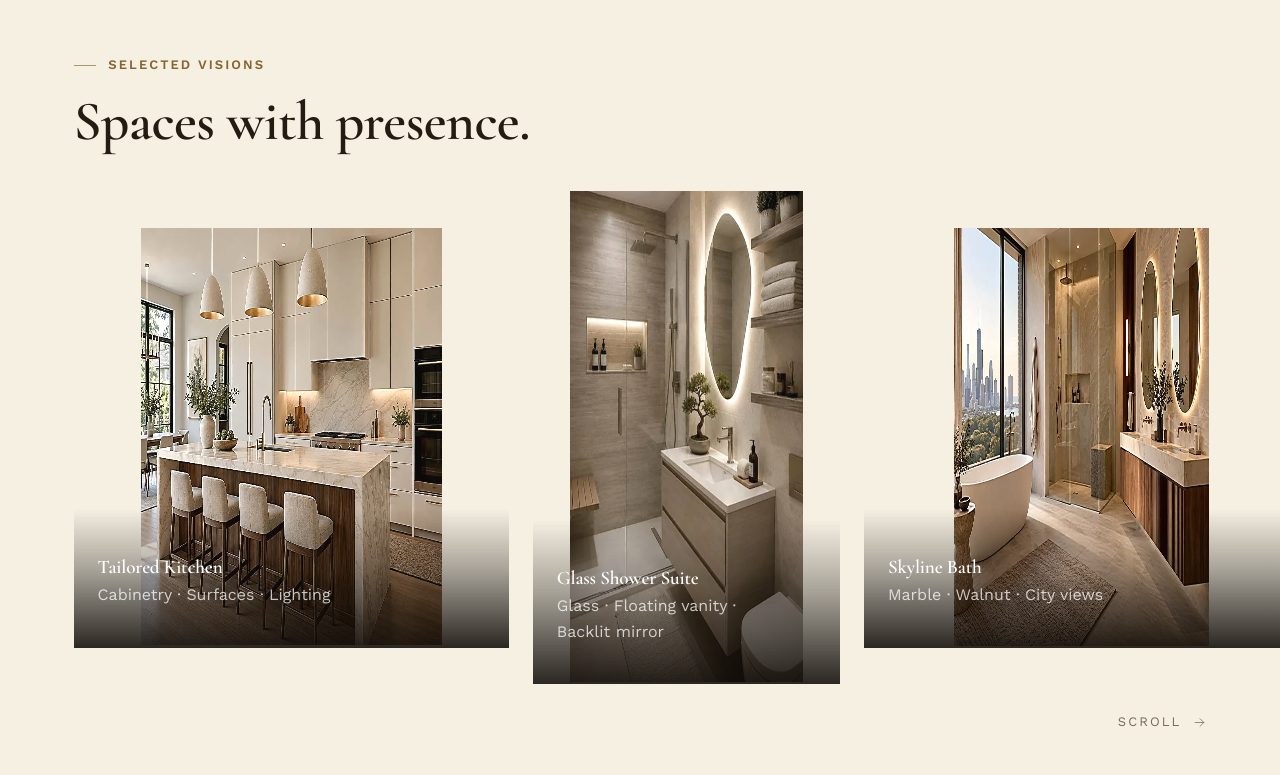
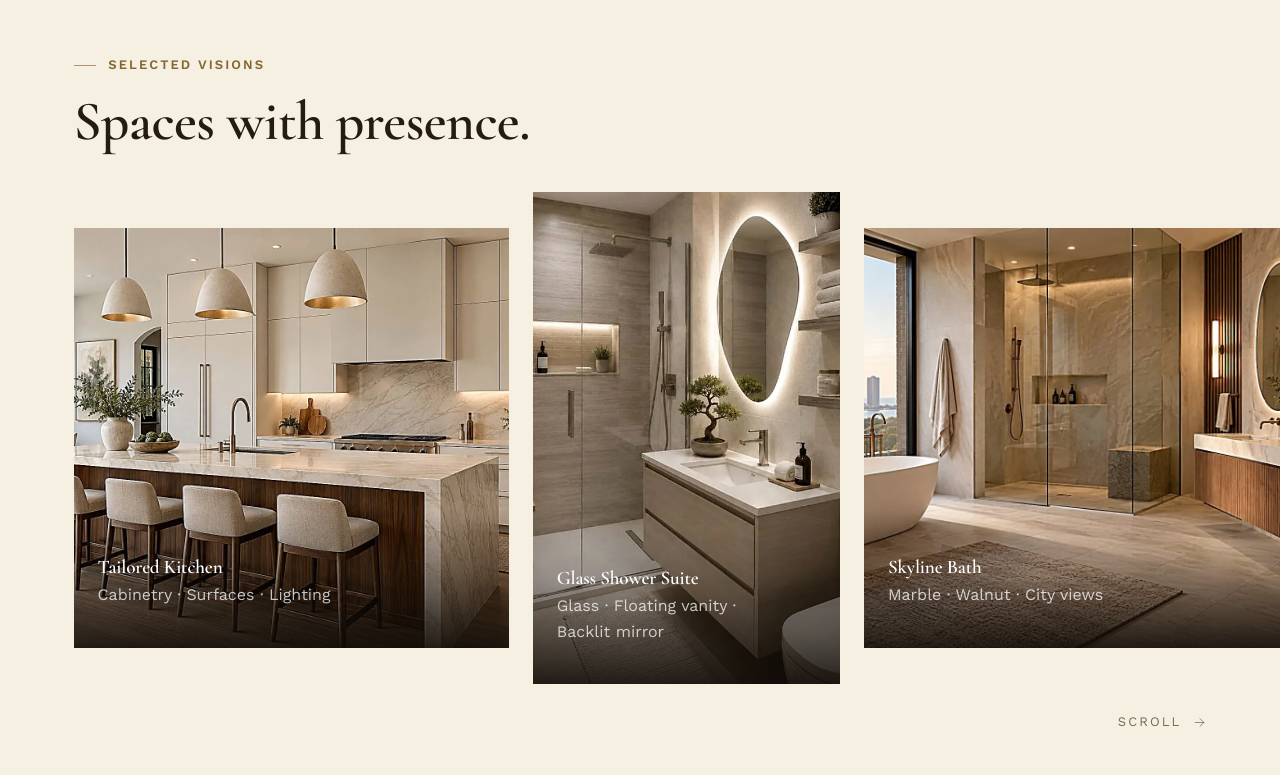
Before and after one commit to Matej02/mz-design-chicago, a plain HTML site: page index.html in a window 1280 px wide. Shown: the part 4706-5481 px from the top of the page. Drawn offline with nearby package versions, Linux system fonts and the light colour scheme.

Commit message:
Remove the WebGL homepage gallery — photos were disappearing
Verified directly in the DOM: on a wide desktop viewport, mid-way
through the pinned "Selected Visions" scroll, several frames sat
correctly inside the viewport but rendered nothing — the underlying
<img> is deliberately hidden once the WebGL layer paints a frame once,
but the canvas wasn't actually drawing at that scroll position. That
matches the report exactly: photos going missing/misaligned on PC,
specifically desktop since the effect never runs on touch devices.

Removed webgl.js and its <script> tag from all 8 pages. The <picture>
markup underneath was always the real content — webgl.js only ever
hid it after painting a texture over it — so removing the layer
restores plain, reliably-rendered photographs with zero markup
changes needed.

Also stopped the custom cursor from labeling every photo hover "View":
nothing on the site opens a larger view on click, so the label was
promising an action that didn't exist. It still shows "Drag" over the
before/after sliders, where dragging does something.

```diff
--- a/about.html
+++ b/about.html
@@ -20,7 +20,7 @@
 <link rel="preconnect" href="https://fonts.googleapis.com">
 <link rel="preconnect" href="https://fonts.gstatic.com" crossorigin>
 <link rel="stylesheet" href="https://fonts.googleapis.com/css2?family=Cormorant+Garamond:ital,wght@0,300;0,400;0,500;0,600;0,700;1,300;1,400;1,600&family=Work+Sans:ital,wght@0,300;0,400;0,500;0,600;1,400&display=swap">
-<link rel="stylesheet" href="styles.css?v=202609261412">
+<link rel="stylesheet" href="styles.css?v=202609261433">
 <script async src="https://www.googletagmanager.com/gtag/js?id=G-YE0TQJKPHE"></script>
 <noscript><style>[data-reveal]{opacity:1!important;transform:none!important;}</style></noscript>
 </head>
@@ -263,7 +263,6 @@
   </div>
 </footer>
 
-<script src="script.js?v=202609261412" defer></script>
-<script src="webgl.js?v=202609261412" defer></script>
+<script src="script.js?v=202609261433" defer></script>
 </body>
 </html>
--- a/script.js
+++ b/script.js
@@ -421,7 +421,10 @@
       if (!t.closest) return;
       if (t.closest('.tile, .hscroll__item, .figure-wide, .compare')) {
         cur.classList.add('is-media'); cur.classList.remove('is-link');
-        label.textContent = t.closest('.compare') ? 'Drag' : 'View';
+        // Only .compare actually does something on interaction (drag to reveal);
+        // the rest are plain photographs, so the label stays empty rather than
+        // promising a click action ("View") that doesn't exist.
+        label.textContent = t.closest('.compare') ? 'Drag' : '';
       } else if (t.closest('a, button, summary, input, textarea, select')) {
         cur.classList.add('is-link'); cur.classList.remove('is-media');
       } else {
--- a/webgl.js
+++ /dev/null
@@ -1,272 +0,0 @@
-/* ==========================================================================
-   M&Z Design Chicago — WebGL gallery
-   --------------------------------------------------------------------------
-   ONE WebGL context renders every plane in the gallery.
-
-   The previous version created a context per photograph (seven of them) and
-   the scroll layer wrote `transform: skewY()` onto each containing element
-   every frame, which forced the compositor to re-rasterise seven canvases
-   sixty times a second. That is what made the page stutter.
-
-   Here the only per-frame work is: read each plane's rect, upload a handful
-   of uniforms, draw. No DOM writes at all — every bit of motion (hover
-   ripple, scroll warp, entrance) happens inside the shader, where it is
-   effectively free.
-
-   Fail-safe: the <img> stays in the DOM and is only hidden once a context,
-   a linked program and its texture have all succeeded. Any failure, a lost
-   context, reduced motion, a coarse pointer or a narrow screen all leave the
-   plain photographs exactly as they were.
-   ========================================================================== */
-(function () {
-  'use strict';
-
-  // Guards are evaluated against a REAL viewport. A page opened in a
-  // background tab reports innerWidth 0, and checking eagerly would disable
-  // the gallery for the entire visit — the same trap that bit the scroll
-  // layer twice. Wait for a genuine measurement instead.
-  function eligible() {
-    if (window.matchMedia('(prefers-reduced-motion: reduce)').matches) return false;
-    if (window.matchMedia('(pointer: coarse)').matches) return false;
-    return window.innerWidth >= 900;
-  }
-
-  var started = false;
-  function attempt() {
-    if (started) return;
-    if (!window.innerWidth) return;          // no viewport yet — try again later
-    if (!eligible()) return;
-    started = true;
-    cleanupWaiters();
-    boot();
-  }
-  function cleanupWaiters() {
-    window.removeEventListener('resize', attempt);
-    window.removeEventListener('load', attempt);
-    document.removeEventListener('visibilitychange', attempt);
-  }
-  window.addEventListener('resize', attempt);
-  window.addEventListener('load', attempt);
-  document.addEventListener('visibilitychange', attempt);
-
-  var VERT = [
-    // Must match the fragment shader's precision: uVel is declared in both,
-    // and GLSL refuses to link a uniform that differs in precision. Vertex
-    // shaders default to highp, fragment shaders to nothing, so state it.
-    'precision mediump float;',
-    'attribute vec2 aPos;',
-    'uniform vec4 uRect;',     // x, y, w, h in clip space
-    'uniform float uVel;',
-    'varying vec2 vUv;',
-    'void main(){',
-    '  vUv = vec2(aPos.x, 1.0 - aPos.y);',
-    '  vec2 p = uRect.xy + aPos * uRect.zw;',
-    // the plane itself bows with scroll velocity — cheaper and smoother than
-    // skewing DOM nodes, and it cannot touch layout
-    '  p.y += sin(aPos.x * 3.1415926) * uVel * 0.05;',
-    '  gl_Position = vec4(p, 0.0, 1.0);',
-    '}'
-  ].join('\n');
-
-  var FRAG = [
-    'precision mediump float;',
-    'uniform sampler2D uTex;',
-    'uniform vec2  uCover;',
-    'uniform vec2  uMouse;',
-    'uniform float uHover;',
-    'uniform float uTime;',
-    'uniform float uVel;',
-    'uniform float uIn;',
-    'varying vec2 vUv;',
-    'void main(){',
-    '  vec2 uv = (vUv - 0.5) / uCover + 0.5;',
-    '  vec2 d = uv - uMouse;',
-    '  float dist = length(d);',
-    '  float falloff = smoothstep(0.65, 0.0, dist);',
-    '  float ripple = sin(dist * 20.0 - uTime * 3.0) * 0.022 * uHover * falloff;',
-    '  uv += normalize(d + 1e-5) * ripple;',
-    '  uv.y += sin(uv.x * 4.0 + uTime * 0.3) * uVel * 0.03;',
-    // entrance: the photograph slides up behind its own frame as it reveals
-    '  uv.y += (1.0 - uIn) * 0.22;',
-    '  float ca = 0.004 * uHover * falloff;',
-    '  float r = texture2D(uTex, uv + vec2(ca, 0.0)).r;',
-    '  vec4  g = texture2D(uTex, uv);',
-    '  float b = texture2D(uTex, uv - vec2(ca, 0.0)).b;',
-    '  vec3 col = vec3(r, g.g, b);',
-    // warm lift under the cursor, so hovering reads as lit rather than filtered
-    '  col += vec3(0.16, 0.12, 0.06) * uHover * falloff;',
-    '  float edge = step(0.0, uv.x) * step(uv.x, 1.0) * step(0.0, uv.y) * step(uv.y, 1.0);',
-    '  gl_FragColor = vec4(col, uIn * edge);',
-    '}'
-  ].join('\n');
-
-  function compile(gl, type, src) {
-    var sh = gl.createShader(type);
-    gl.shaderSource(sh, src);
-    gl.compileShader(sh);
-    if (!gl.getShaderParameter(sh, gl.COMPILE_STATUS)) { gl.deleteShader(sh); return null; }
-    return sh;
-  }
-
-  function boot() {
-    var pin = document.querySelector('.hscroll__pin');
-    var frames = pin ? pin.querySelectorAll('.hscroll__item .frame') : [];
-    if (!pin || !frames.length) return;
-
-    var canvas = document.createElement('canvas');
-    canvas.setAttribute('aria-hidden', 'true');
-    canvas.style.cssText = 'position:absolute;inset:0;width:100%;height:100%;z-index:0;pointer-events:none;';
-
-    var gl = canvas.getContext('webgl', { alpha: true, antialias: false, depth: false })
-          || canvas.getContext('experimental-webgl');
-    if (!gl) return;
-
-    var vs = compile(gl, gl.VERTEX_SHADER, VERT);
-    var fs = compile(gl, gl.FRAGMENT_SHADER, FRAG);
-    if (!vs || !fs) return;
-
-    var prog = gl.createProgram();
-    gl.attachShader(prog, vs); gl.attachShader(prog, fs); gl.linkProgram(prog);
-    if (!gl.getProgramParameter(prog, gl.LINK_STATUS)) return;
-    gl.useProgram(prog);
-
-    var buf = gl.createBuffer();
-    gl.bindBuffer(gl.ARRAY_BUFFER, buf);
-    gl.bufferData(gl.ARRAY_BUFFER, new Float32Array([0,0, 1,0, 0,1, 1,1]), gl.STATIC_DRAW);
-    var aPos = gl.getAttribLocation(prog, 'aPos');
-    gl.enableVertexAttribArray(aPos);
-    gl.vertexAttribPointer(aPos, 2, gl.FLOAT, false, 0, 0);
-
-    var U = {};
-    ['uRect','uCover','uMouse','uHover','uTime','uVel','uIn'].forEach(function (n) {
-      U[n] = gl.getUniformLocation(prog, n);
-    });
-
-    gl.enable(gl.BLEND);
-    gl.blendFunc(gl.SRC_ALPHA, gl.ONE_MINUS_SRC_ALPHA);
-    gl.clearColor(0, 0, 0, 0);
-
-    var planes = [];
-
-    function addPlane(frame) {
-      var img = frame.querySelector('img');
-      if (!img || !img.naturalWidth) return;
-      var tex = gl.createTexture();
-      gl.bindTexture(gl.TEXTURE_2D, tex);
-      gl.texParameteri(gl.TEXTURE_2D, gl.TEXTURE_WRAP_S, gl.CLAMP_TO_EDGE);
-      gl.texParameteri(gl.TEXTURE_2D, gl.TEXTURE_WRAP_T, gl.CLAMP_TO_EDGE);
-      gl.texParameteri(gl.TEXTURE_2D, gl.TEXTURE_MIN_FILTER, gl.LINEAR);
-      gl.texParameteri(gl.TEXTURE_2D, gl.TEXTURE_MAG_FILTER, gl.LINEAR);
-      try {
-        gl.texImage2D(gl.TEXTURE_2D, 0, gl.RGBA, gl.RGBA, gl.UNSIGNED_BYTE, img);
-      } catch (e) { return; }
-
-      var p = {
-        frame: frame, img: img, tex: tex,
-        aspect: img.naturalWidth / img.naturalHeight,
-        mx: 0.5, my: 0.5, hover: 0, target: 0, reveal: 0, rect: null
-      };
-      frame.addEventListener('pointerenter', function () { p.target = 1; });
-      frame.addEventListener('pointerleave', function () { p.target = 0; });
-      frame.addEventListener('pointermove', function (ev) {
-        var r = p.rect; if (!r) return;
-        p.mx = (ev.clientX - r.left) / r.width;
-        p.my = 1 - (ev.clientY - r.top) / r.height;
-      });
-      planes.push(p);
-      document.documentElement.classList.add('has-webgl');
-    }
-
-    Array.prototype.forEach.call(frames, function (frame) {
-      var img = frame.querySelector('img');
-      if (!img) return;
-      if (img.complete && img.naturalWidth) addPlane(frame);
-      else img.addEventListener('load', function () { addPlane(frame); }, { once: true });
-    });
-
-    canvas.addEventListener('webglcontextlost', function (ev) {
-      ev.preventDefault();
-      planes.forEach(function (p) { p.img.style.visibility = ''; });
-      canvas.style.display = 'none';
-      document.documentElement.classList.remove('has-webgl');
-    });
-
-    pin.appendChild(canvas);
-
-    var dpr = Math.min(window.devicePixelRatio || 1, 2);
-    var cw = 0, ch = 0;
-    function resize() {
-      var r = pin.getBoundingClientRect();
-      if (!r.width || !r.height) return;
-      cw = r.width; ch = r.height;
-      canvas.width = Math.round(cw * dpr);
-      canvas.height = Math.round(ch * dpr);
-      gl.viewport(0, 0, canvas.width, canvas.height);
-    }
-    resize();
-    window.addEventListener('resize', resize);
-    window.addEventListener('load', resize);
-
-    var lastY = window.scrollY, vel = 0, running = true;
-
-    document.addEventListener('visibilitychange', function () {
-      running = !document.hidden;
-      lastY = window.scrollY;
-      if (running) requestAnimationFrame(loop);
-    });
-
-    function loop(ts) {
-      if (!running) return;
-      requestAnimationFrame(loop);
-      if (!planes.length) return;
-      if (!cw || !ch) { resize(); if (!cw || !ch) return; }
-
-      var y = window.scrollY;
-      vel += ((y - lastY) / 50 - vel) * 0.25;
-      vel = Math.max(-1.2, Math.min(1.2, vel));
-      lastY = y;
-
-      var pinRect = pin.getBoundingClientRect();
-      if (pinRect.bottom < -100 || pinRect.top > window.innerHeight + 100) return;
-      if (Math.abs(pinRect.width - cw) > 1 || Math.abs(pinRect.height - ch) > 1) resize();
-
-      gl.clear(gl.COLOR_BUFFER_BIT);
-      var t = (ts || 0) / 1000;
-
-      for (var i = 0; i < planes.length; i++) {
-        var p = planes[i];
-        var r = p.frame.getBoundingClientRect();
-        p.rect = r;
-        if (r.right < pinRect.left - 240 || r.left > pinRect.right + 240) continue;
-
-        // DOM rect -> clip space, relative to the canvas
-        var x = (r.left - pinRect.left) / cw * 2 - 1;
-        var yTop = 1 - (r.top - pinRect.top) / ch * 2;
-        var w = r.width / cw * 2;
-        var h = r.height / ch * 2;
-
-        p.hover += (p.target - p.hover) * 0.09;
-        p.reveal += ((r.left < window.innerWidth ? 1 : 0) - p.reveal) * 0.08;
-
-        var planeAspect = r.width / r.height;
-        if (p.aspect > planeAspect) gl.uniform2f(U.uCover, planeAspect / p.aspect, 1);
-        else                        gl.uniform2f(U.uCover, 1, p.aspect / planeAspect);
-
-        gl.uniform4f(U.uRect, x, yTop - h, w, h);
-        gl.uniform2f(U.uMouse, p.mx, p.my);
-        gl.uniform1f(U.uHover, p.hover);
-        gl.uniform1f(U.uTime, t);
-        gl.uniform1f(U.uVel, vel);
-        gl.uniform1f(U.uIn, Math.min(p.reveal, 1));
-        gl.bindTexture(gl.TEXTURE_2D, p.tex);
-        gl.drawArrays(gl.TRIANGLE_STRIP, 0, 4);
-
-        if (!p.painted) { p.painted = true; p.img.style.visibility = 'hidden'; }
-      }
-    }
-    requestAnimationFrame(loop);
-  }
-
-  if (document.readyState === 'loading') document.addEventListener('DOMContentLoaded', attempt);
-  else attempt();
-})();
```
Also changed, not shown: celebrations.html (+2 -3 lines), contact.html (+2 -3 lines), index.html (+2 -3 lines), originals.html (+2 -3 lines), portfolio.html (+2 -3 lines), privacy.html (+2 -3 lines), services.html (+2 -3 lines).
